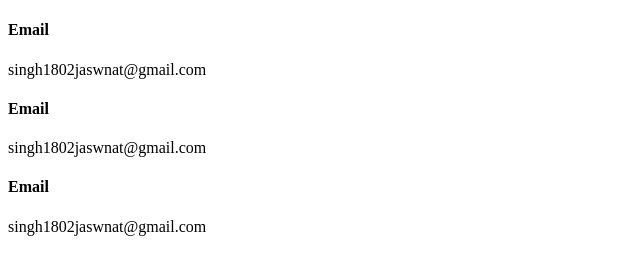
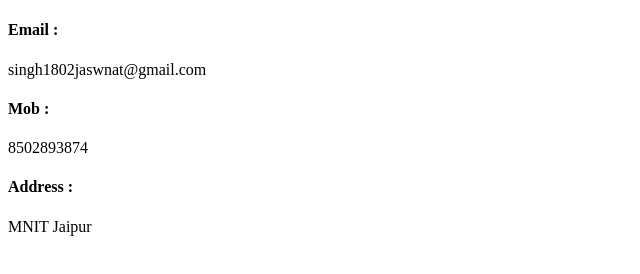
Before and after one commit to JASWANT-SINGH-10/cv, a plain HTML site: page contact.html in a window 1280 px wide. Shown: the whole page, without its empty margins (0-640 px from the left). Drawn offline with Linux system fonts and the light colour scheme.

Commit message:
second versions

```diff
--- a/contact.html
+++ b/contact.html
@@ -5,9 +5,9 @@
     <title>Contact-Me</title>
   </head>
   <body>
-    <p><h4>Email</h4>  singh1802jaswnat@gmail.com</<p>
-      <p><h4>Email</h4>  singh1802jaswnat@gmail.com</<p>
-        <p><h4>Email</h4>  singh1802jaswnat@gmail.com</<p>
+    <p><h4>Email : </h4>singh1802jaswnat@gmail.com</<p>
+      <p><h4>Mob : </h4>8502893874</<p>
+        <p><h4>Address : </h4>MNIT Jaipur</<p>
 
 
   </body>
```
